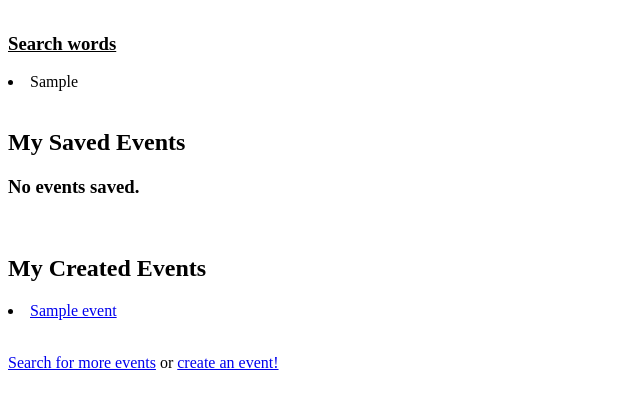
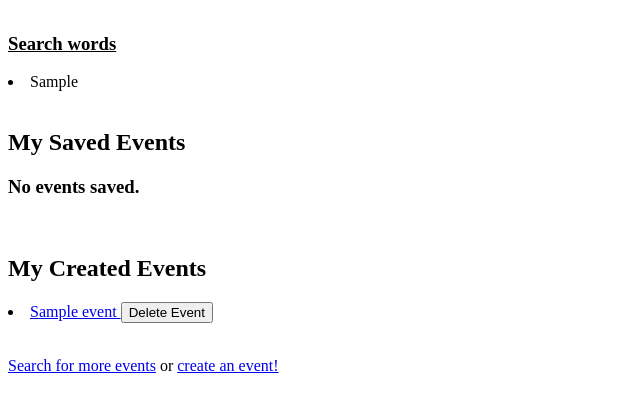
Before and after one commit to abercilla/civic-app-project, a Flask app: page /user-profile/1 in a window 1280 px wide. Shown: the part 373-785 px from the top of the page, without its empty margins (0-640 px from the left). Run offline with Flask 2, Linux system fonts and the light colour scheme; the visitor is signed in with stand-in values (Sample User, id 1); tables that the repository leaves empty hold one stand-in row (values such as "Sample post").

Commit message:
Implemented Delete Event and confirm window

```diff
--- a/crud.py
+++ b/crud.py
@@ -234,6 +234,15 @@ def remove_event_from_user(user, event):
     user.events.remove(event)
     db.session.commit()
 
+def delete_event(event_id):
+    """Delete event from db"""
+    event = Event.query.get(event_id)
+    print(f'----event to delete = {event}-----')
+
+    db.session.delete(event)
+    db.session.commit()
+
+
 #add search functionality in here
 #search by user_Id so they can see what things they've saved
 def search_by_user_id(user_id):
--- a/server.py
+++ b/server.py
@@ -412,6 +412,32 @@ def remove_event_from_user():
 
     return jsonify("items removed")
 
+
+@app.route("/delete-event", methods=["POST"])
+def delete_created_event():
+    """Delete an event the user created"""
+
+    logged_in_user = session.get("user_id")
+
+    data = request.get_json()
+
+    #if the user confirms that they want to delete the event
+    if data != None:
+         #delete event from db
+        crud.delete_event(data)
+
+        print(f"----DATA = {data}-------")
+    #get event object from event ID pulled from button ID
+    #event = crud.get_event_by_id(data)
+
+    # #get user object
+    #user = crud.get_user_by_id(logged_in_user)
+
+
+
+
+    return jsonify("items removed")
+
 if __name__ == "__main__":
 
     connect_to_db(app)
--- a/static/user-profile.js
+++ b/static/user-profile.js
@@ -1,3 +1,4 @@
+//----Remove SAVED event from user-profile and in db w/o redirecting-------//
 const removeEvent = (evt) => {
 
     //prevent page from redirecting to events/event_id
@@ -35,3 +36,56 @@ const removeEvent = (evt) => {
 
 // for ANY save-event button and then ID changes according to event
 $('.remove-button').on('click', removeEvent);
+
+
+//----Delete a CREATED event from user-profile and in db w/o redirecting-------//
+const deleteEvent = (evt) => {
+
+    //prevent page from redirecting to events/event_id
+    evt.preventDefault();
+    console.log("We're in removeEvent");
+
+    //get specific eventID from html button element
+    let eventID = (evt.target.id).split('-')[2]
+
+    console.log(eventID);
+
+    if (confirm("Are you sure you want to delete this event?")) {
+        console.log("Confirmed!")
+
+        $.post({
+            url: '/delete-event',
+            data: eventID,
+            contentType: 'application/json; charset=utf-8'
+        })
+
+        .done((response) => {
+
+            // console.log(response)
+            // console.log(eventID)
+
+            // find the div that matches ID of event button we clicked on
+            let removeDiv = $('#delete-event-' + eventID);
+            //console.log(successDiv);
+
+            // print success message in Div for event
+            removeDiv.remove();
+
+        });
+
+
+    }
+    else {
+        console.log("Not confirmed!")
+    }
+    // take event_id from the event we're saving
+    //... and send to server to save event to user
+
+
+    // add success message to correct event Div based on dynamic div id
+
+
+}
+
+// for ANY save-event button and then ID changes according to event
+$('.delete-button').on('click', deleteEvent);
--- a/templates/user-profile.html
+++ b/templates/user-profile.html
@@ -33,11 +33,12 @@
 
         {% for saved_event in saved_events %}
         <li class ="saved-event" id = "remove-event-{{saved_event.event_id}}">
+
             <!--display link and button as inline elements-->
                 <a href = "/events/{{saved_event.event_id}}">
                 {{ saved_event.name }}
               </a>
-              <br>
+
             <button type = "submit" class = "remove-button" id = "remove-event-{{saved_event.event_id}}">Remove Event</button>
         </li>
         {% endfor %}
@@ -53,10 +54,13 @@
     {%if created_events%}
 
         {% for created_event in created_events %}
-            <li>
+            <li class ="created-event" id = "delete-event-{{created_event.event_id}}">
+
                 <a href = "/events/{{created_event.event_id}}">
                     {{ created_event.name }}
                 </a>
+
+                <button type = "submit" class = "delete-button" id = "delete-event-{{created_event.event_id}}">Delete Event</button>
             </li>
         {% endfor %}
 
```
